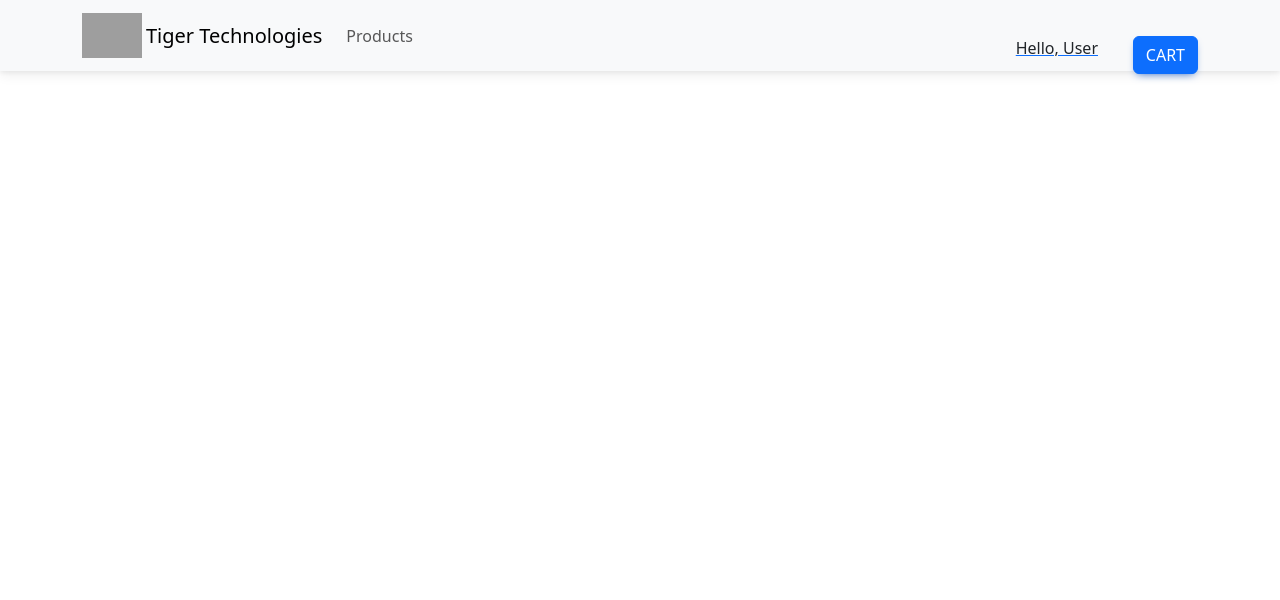
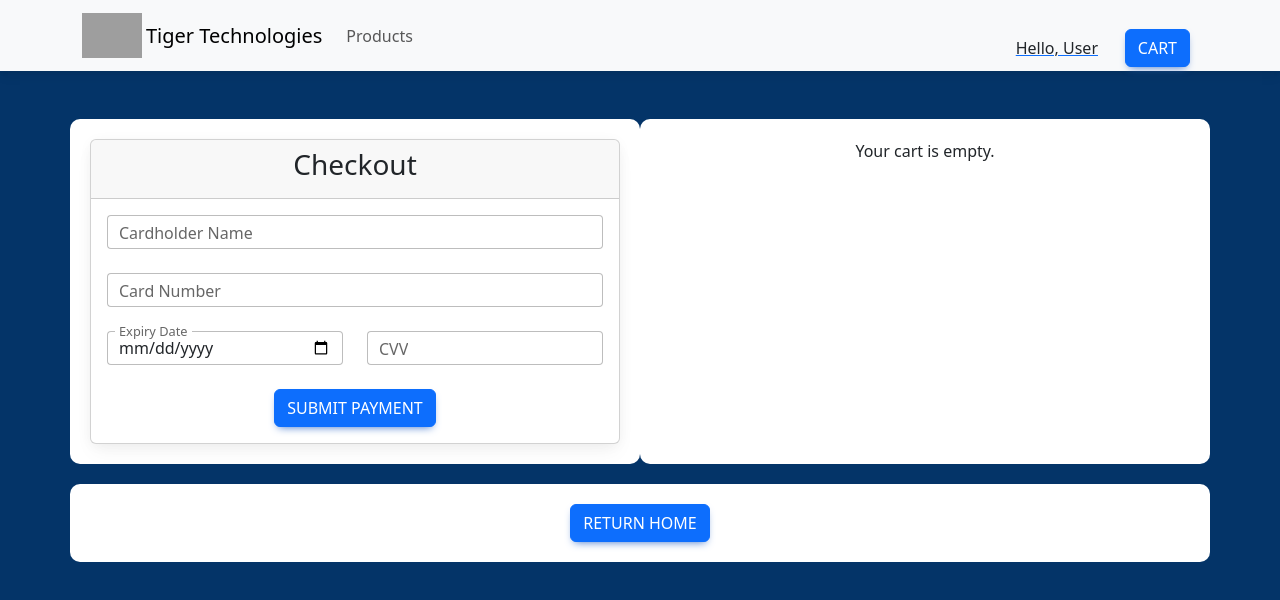
Before and after one commit to Bladeyboy54/DV200_T3, a React (Create React App) app in the folder dv200t3/: page /checkout in a window 1280 px wide. Shown: the top 600 px of the page. Built offline with nearby package versions, Linux system fonts and the light colour scheme; grey boxes are pictures that could not be loaded.

Commit message:
Cart, Checkout etc.

```diff
--- a/dv200t3/src/App.css
+++ b/dv200t3/src/App.css
@@ -1,6 +1,7 @@
 .App {
   text-align: center;
   background-color: #043468;
+  height: 3000px;
 }
 
 .App-logo {
@@ -12,6 +13,10 @@
   .App-logo {
     animation: App-logo-spin infinite 20s linear;
   }
+}
+
+iframe{
+  display: none;
 }
 
 .App-header {
--- a/dv200t3/src/App.js
+++ b/dv200t3/src/App.js
@@ -5,7 +5,7 @@ import Products from "./pages/products";
 import Login from "./pages/login";
 import Cart from "./pages/cart";
 import Checkout from "./pages/checkout";
-import BasicNav from "./components/navbar";
+import Nav from "./components/navbar";
 import SingleProduct from "./pages/singleProduct";
 import { Route, Routes } from "react-router-dom";
 import "mdb-react-ui-kit/dist/css/mdb.min.css";
@@ -14,7 +14,7 @@ import "mdb-react-ui-kit/dist/css/mdb.min.css";
 function App() {
   return (
     <div className="App">
-      <BasicNav />
+      <Nav />
       <Routes>
         <Route path="/" element={<Landing />} />
         <Route path="/admin" element={<Admin />} />
--- a/dv200t3/src/components/navbar.js
+++ b/dv200t3/src/components/navbar.js
@@ -9,7 +9,7 @@ import {
 import Logo from "./logomain.svg";
 import { Link } from 'react-router-dom';
 
-function BasicNav() {
+function Nav() {
 
   const navbarStyle = {
     display: "flex",
@@ -28,19 +28,19 @@ function BasicNav() {
           />{" "}
           Tiger Technologies
         </MDBNavbarBrand>
-        <MDBNavbarNav style={navbarStyle}  navbarScroll>
+        <MDBNavbarNav style={navbarStyle}>
           <MDBNavbarItem>
             <Link to="/products" className="nav-link">Products</Link>
           </MDBNavbarItem>
         </MDBNavbarNav>
         <MDBNavbarNav className="ms-auto" style={{ position: "relative", right: "0" }}>
-          <MDBNavbarItem style={{ position: "absolute",right: "100px"}}>
+          <MDBNavbarItem style={{ position: "absolute", right: "100px"}}>
             <Link to="#">
               <span className="text-dark">Hello, User</span>
             </Link>
           </MDBNavbarItem>
-          <MDBNavbarItem style={{ position: "absolute",right: "0"}}>
-            <Link to="/cart">
+          <MDBNavbarItem style={{ position: "absolute",right: "0", top: "-15px"}}>
+            <Link to="/cart" className="nav-link">
               <MDBBtn variant="outline-light">Cart</MDBBtn>
             </Link>
           </MDBNavbarItem>
@@ -50,4 +50,4 @@ function BasicNav() {
   );
 }
 
-export default BasicNav;
+export default Nav;
--- a/dv200t3/src/pages/cart.js
+++ b/dv200t3/src/pages/cart.js
@@ -1,6 +1,124 @@
-import React from "react";
+import React, { useState, useEffect } from "react";
+import {
+  MDBContainer,
+  MDBTable,
+  MDBTableHead,
+  MDBTableBody,
+  MDBBtn,
+} from "mdb-react-ui-kit";
+import axios from "axios";
+import { Link } from "react-router-dom";
 
-function Cart() {
+const Cart = () => {
+  const [cart, setCart] = useState([]);
 
-}
+  useEffect(() => {
+    const cartData = JSON.parse(sessionStorage.getItem("cart")) || [];
+
+    const fetchProductDetails = async () => {
+      const productDetails = [];
+
+      for (const cartItem of cartData) {
+        try {
+          const response = await axios.get(
+            `http://localhost:5001/api/graphics/${cartItem._id}`
+          );
+
+          const product = response.data;
+
+          const total = (product.price * cartItem.quantity).toFixed(2);
+
+          productDetails.push({
+            product,
+            quantity: cartItem.quantity,
+            total,
+          });
+        } catch (error) {
+          console.error("Error fetching product details:", error);
+        }
+      }
+
+      setCart(productDetails);
+    };
+
+    fetchProductDetails();
+  }, []);
+
+  const handleRemoveItem = (productId) => {
+    // Remove the item from the cart based on the product id
+    const updatedCart = cart.filter((item) => item.product._id !== productId);
+    setCart(updatedCart);
+
+    // Update sessionStorage with the updated cart
+    sessionStorage.setItem("cart", JSON.stringify(updatedCart));
+  };
+
+  const totalPrice = cart.reduce(
+    (total, item) => total + parseFloat(item.total),
+    0
+  );
+
+  // Store the total price in session storage
+  sessionStorage.setItem("cartTotalPrice", totalPrice.toFixed(2));
+
+  return (
+    <MDBContainer
+      className="mt-5"
+      style={{
+        backgroundColor: "white",
+        padding: "20px",
+        borderRadius: "10px",
+      }}
+    >
+      <h1 className="mb-4">Cart</h1>
+      {cart.length > 0 ? (
+        <MDBTable bordered>
+          <MDBTableHead>
+            <tr>
+              <th>Name</th>
+              <th>Price</th>
+              <th>Quantity</th>
+              <th>Total</th>
+              <th>Action</th>
+            </tr>
+          </MDBTableHead>
+          <MDBTableBody>
+            {cart.map((item, index) => (
+              <tr key={index}>
+                <td>{item.product.name}</td>
+                <td>R{item.product.price.toFixed(2)}</td>
+                <td>{item.quantity}</td>
+                <td>R{item.total}</td>
+                <td>
+                  <MDBBtn
+                    color="danger"
+                    onClick={() => handleRemoveItem(item.product._id)}
+                  >
+                    Remove
+                  </MDBBtn>
+                </td>
+              </tr>
+            ))}
+          </MDBTableBody>
+        </MDBTable>
+      ) : (
+        <p>Your cart is empty.</p>
+      )}
+      {cart.length > 0 && (
+        <div className="text-end mt-4">
+          <p>
+            Total Price: R
+            {cart
+              .reduce((total, item) => total + parseFloat(item.total), 0)
+              .toFixed(2)}
+          </p>
+          <Link to="/checkout">
+            <MDBBtn color="primary">Checkout</MDBBtn>
+          </Link>
+        </div>
+      )}
+    </MDBContainer>
+  );
+};
+
 export default Cart;
--- a/dv200t3/src/pages/checkout.js
+++ b/dv200t3/src/pages/checkout.js
@@ -1,6 +1,185 @@
-import React from "react";
+import React, { useState, useEffect } from "react";
+import {
+  MDBContainer,
+  MDBRow,
+  MDBCol,
+  MDBCard,
+  MDBCardBody,
+  MDBCardHeader,
+  MDBInput,
+  MDBBtn,
+  MDBTable,
+  MDBTableHead,
+  MDBTableBody,
+} from "mdb-react-ui-kit";
+import axios from "axios";
+import { Link, useNavigate } from "react-router-dom";
 
 function Checkout() {
+  const [cart, setCart] = useState([]);
+  const navigate = useNavigate();
 
+  useEffect(() => {
+    const cartData = JSON.parse(sessionStorage.getItem("cart")) || [];
+
+    const fetchProductDetails = async () => {
+      const productDetails = [];
+
+      for (const cartItem of cartData) {
+        try {
+          const response = await axios.get(
+            `http://localhost:5001/api/graphics/${cartItem._id}`
+          );
+
+          const product = response.data;
+
+          const total = (product.price * cartItem.quantity).toFixed(2);
+
+          productDetails.push({
+            product,
+            quantity: cartItem.quantity,
+            total,
+          });
+        } catch (error) {
+          console.error("Error fetching product details:", error);
+        }
+      }
+
+      setCart(productDetails);
+    };
+
+    fetchProductDetails();
+  }, []);
+
+  const handleSubmitPayment = () => {
+    const shouldProceed = window.confirm(
+      "Are you sure you want to submit your payment?"
+    );
+
+    if (shouldProceed) {
+      alert("Payment submitted successfully!");
+      // navigate.push("/");
+      sessionStorage.clear();
+    } else {
+      alert("Payment canceled.");
+    }
+  };
+
+  return (
+    <MDBContainer className="mt-5">
+      <MDBRow>
+        <MDBCol
+          md="6"
+          className="mx-auto"
+          style={{
+            backgroundColor: "white",
+            padding: "20px",
+            borderRadius: "10px",
+          }}
+        >
+          <MDBCard>
+            <MDBCardHeader>
+              <h3>Checkout</h3>
+            </MDBCardHeader>
+            <MDBCardBody>
+              <form>
+                <MDBInput
+                  type="text"
+                  label="Cardholder Name"
+                  name="cardholderName"
+                  className="mb-4"
+                />
+                <MDBInput
+                  type="text"
+                  label="Card Number"
+                  name="cardNumber"
+                  className="mb-4"
+                />
+                <MDBRow>
+                  <MDBCol md="6">
+                    <MDBInput
+                      type="date"
+                      label="Expiry Date"
+                      name="expiryDate"
+                      className="mb-4"
+                    />
+                  </MDBCol>
+                  <MDBCol md="6">
+                    <MDBInput
+                      type="text"
+                      label="CVV"
+                      name="cvv"
+                      className="mb-4"
+                    />
+                  </MDBCol>
+                </MDBRow>
+                <MDBBtn color="primary" onClick={handleSubmitPayment}>
+                  Submit Payment
+                </MDBBtn>
+              </form>
+            </MDBCardBody>
+          </MDBCard>
+        </MDBCol>
+        <MDBCol
+          md="6"
+          style={{
+            backgroundColor: "white",
+            padding: "20px",
+            borderRadius: "10px",
+          }}
+        >
+          {cart.length > 0 ? (
+            <MDBTable>
+              <MDBTableHead>
+                <tr>
+                  <th>Name</th>
+                  <th>Price</th>
+                  <th>Quantity</th>
+                  <th>Total</th>
+                </tr>
+              </MDBTableHead>
+              <MDBTableBody>
+                {cart.map((item, index) => (
+                  <tr key={index}>
+                    <td>{item.product.name}</td>
+                    <td>R{item.product.price.toFixed(2)}</td>
+                    <td>{item.quantity}</td>
+                    <td>R{item.total}</td>
+                  </tr>
+                ))}
+              </MDBTableBody>
+            </MDBTable>
+          ) : (
+            <p>Your cart is empty.</p>
+          )}
+          {cart.length > 0 && (
+            <div className="mt-4">
+              <h3>
+                Total Price: R
+                {cart
+                  .reduce((total, item) => total + parseFloat(item.total), 0)
+                  .toFixed(2)}
+              </h3>
+            </div>
+          )}
+        </MDBCol>
+      </MDBRow>
+      <MDBRow>
+        <MDBCol
+          md="12"
+          style={{
+            backgroundColor: "white",
+            padding: "20px",
+            borderRadius: "10px",
+            marginTop: "20px",
+          }}
+        >
+          <Link to="/" className="nav-link">
+            <MDBBtn variant="outline-light">Return Home</MDBBtn>
+          </Link>
+        </MDBCol>
+      </MDBRow>
+    </MDBContainer>
+  );
 }
 export default Checkout;
```
Also changed, not shown: dv200t3/src/pages/landing.js (+17 -5 lines), dv200t3/src/pages/singleProduct.js (+33 -3 lines).
